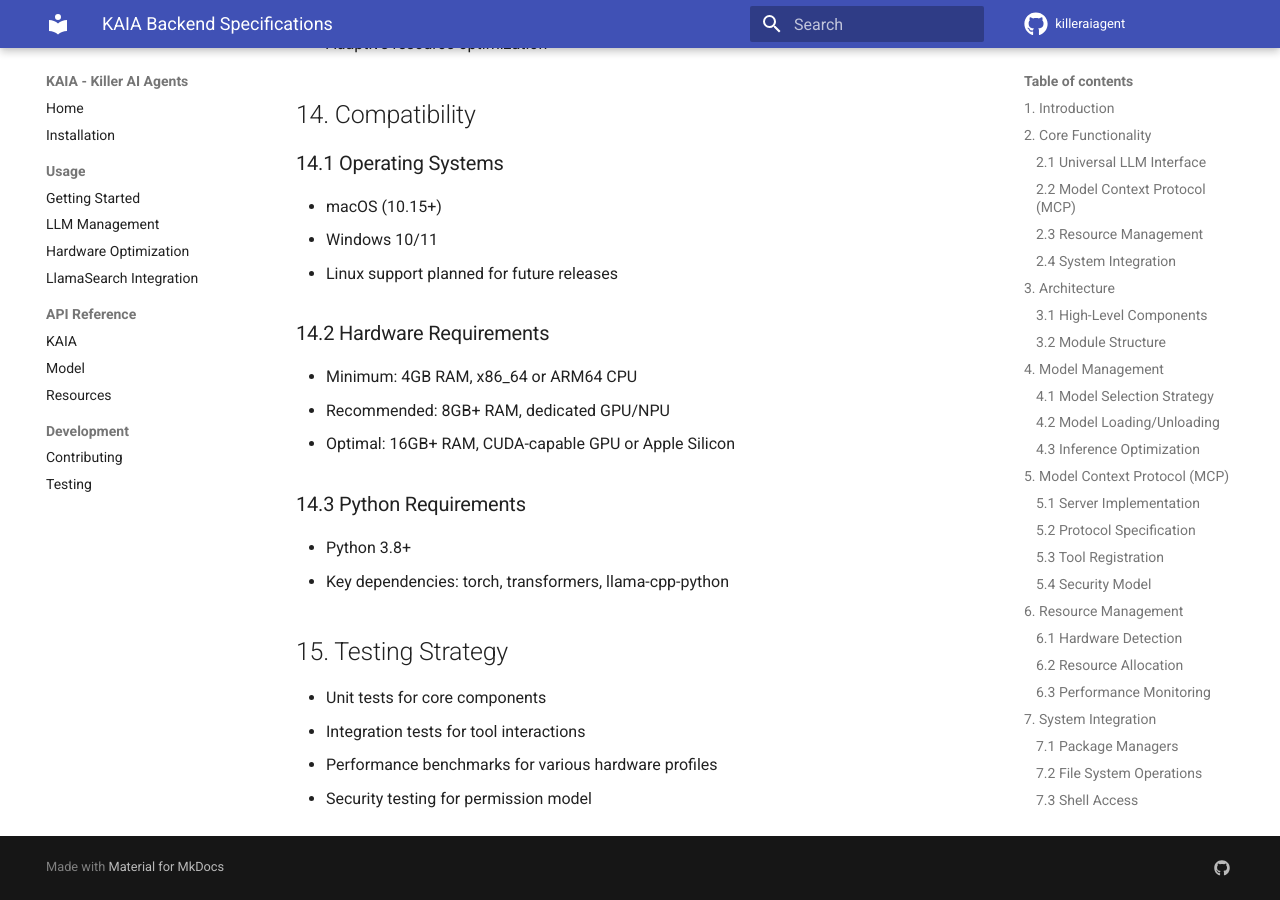
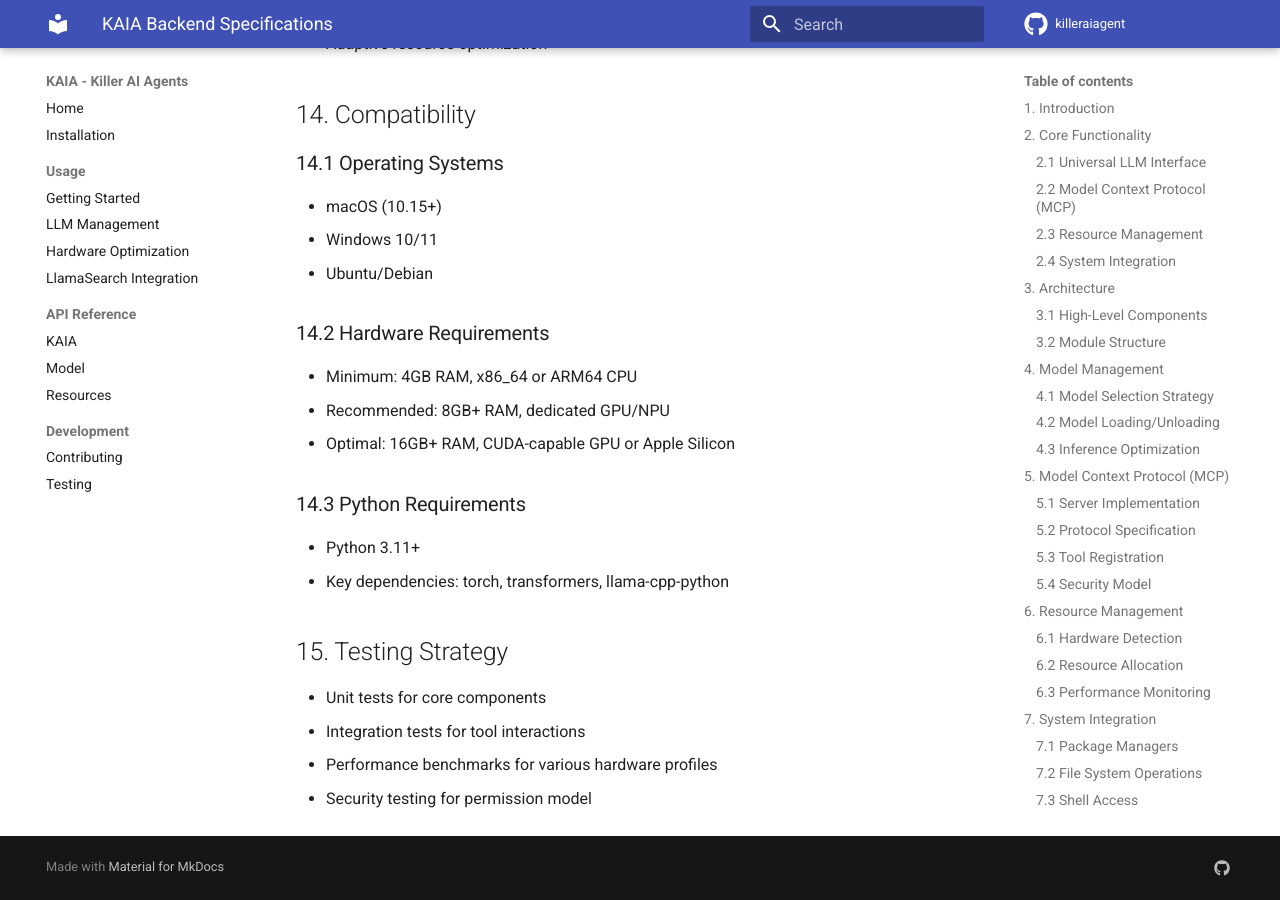
Before and after one commit to mithranm/killeraiagent, an MkDocs documentation site: the page built from docs/specifications.md, in a window 1280 px wide and 900 px high, scrolled down 9495 px. Built offline with MkDocs 1.6.1 and Material for MkDocs 9.7.7, drawn with Linux system fonts in a browser that asks for light colours; comment, search, counter and statistics services are not loaded.

Commit message:
Update specifications.md

```diff
--- a/docs/specifications.md
+++ b/docs/specifications.md
@@ -358,7 +358,7 @@
 
 - macOS (10.15+)
 - Windows 10/11
-- Linux support planned for future releases
+- Ubuntu/Debian
 
 ### 14.2 Hardware Requirements
 
@@ -368,7 +368,7 @@
 
 ### 14.3 Python Requirements
 
-- Python 3.8+
+- Python 3.11+
 - Key dependencies: torch, transformers, llama-cpp-python
 
 ## 15. Testing Strategy
```
